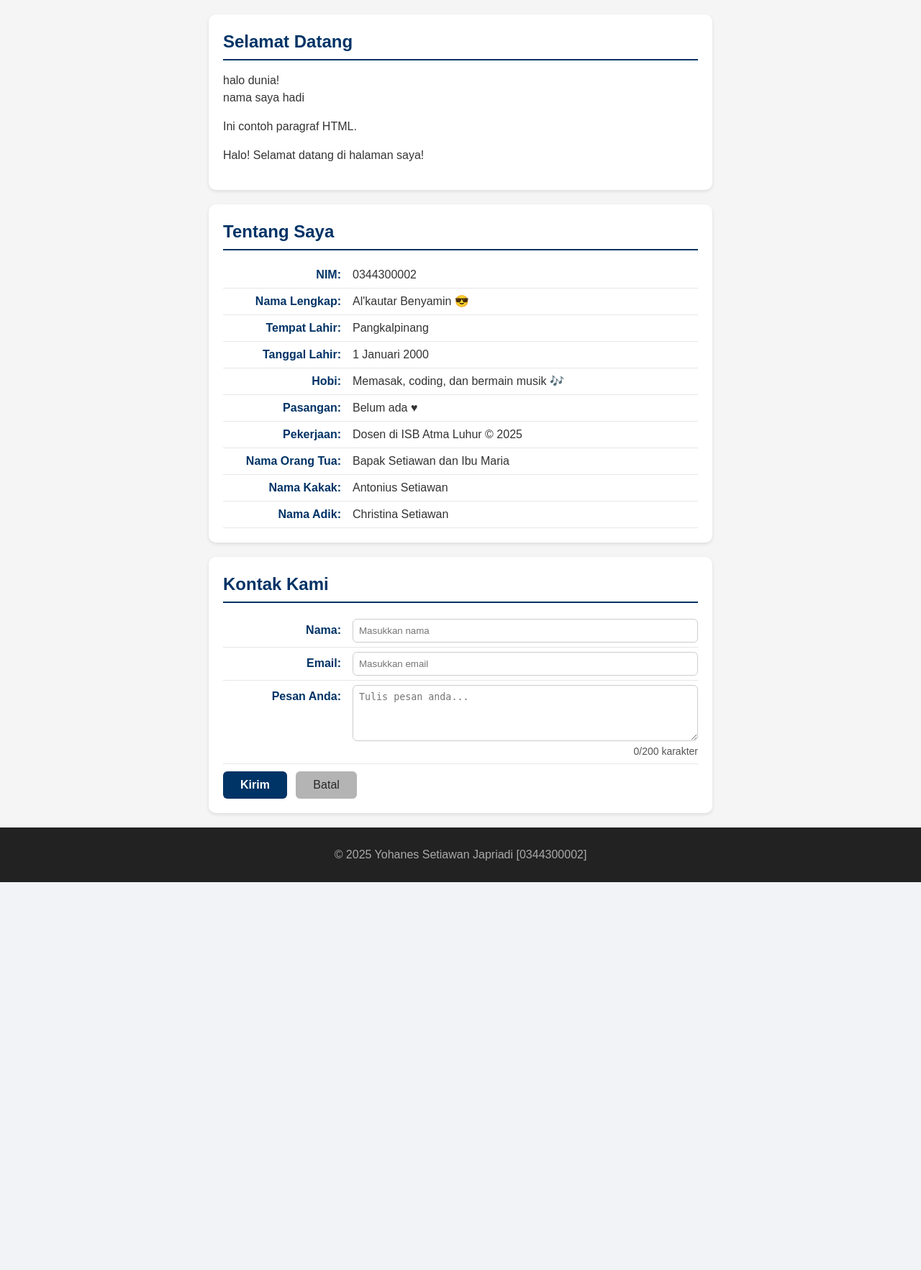
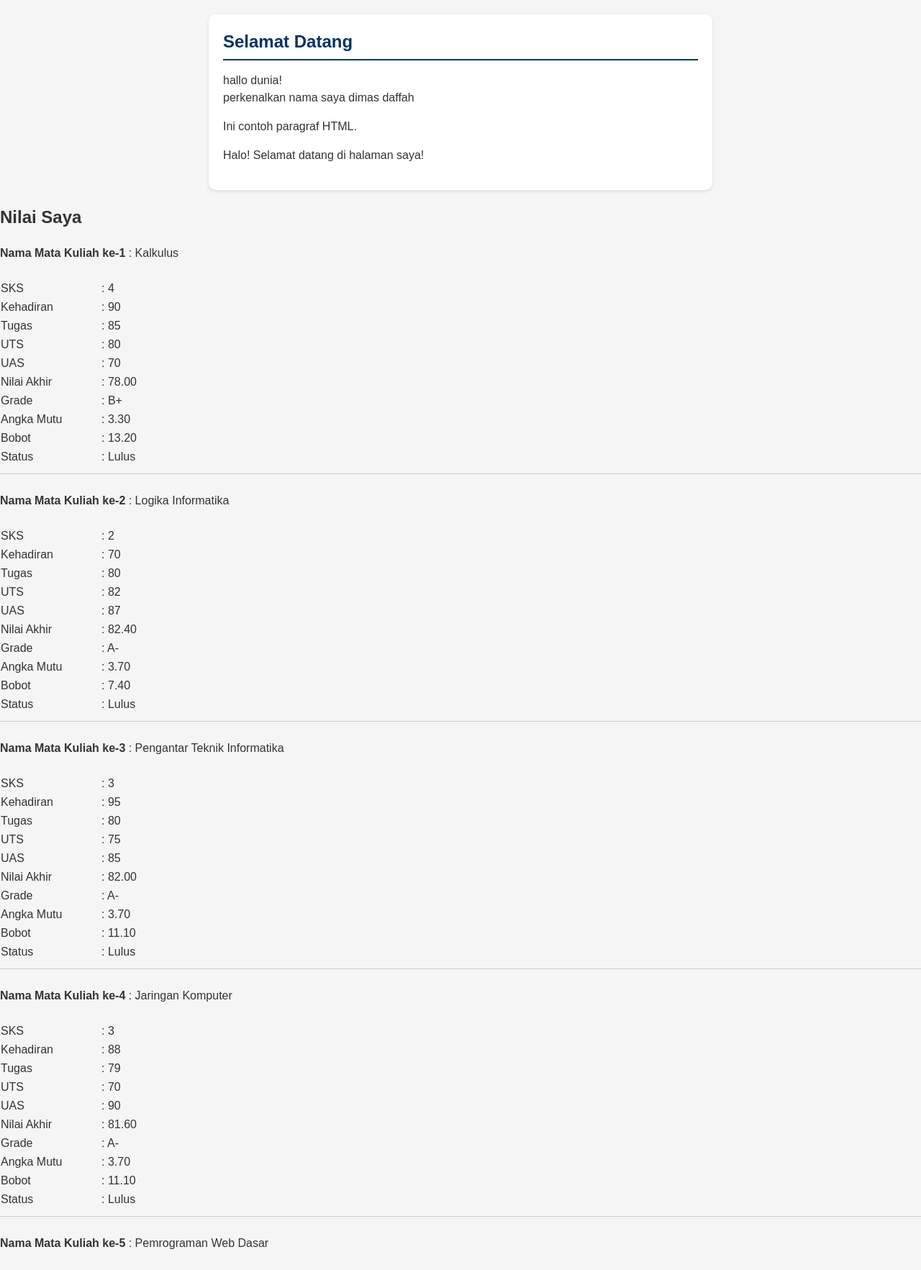
Before and after one commit to 2511500013-yassarmanse/2511500013-PWD-TI1A-2526O, a PHP site: page /pertemuan-07/index.php in a window 1280 px wide. Shown: the part 155-1920 px from the top of the page at 72% size. Before the commit the page ends 1381 px from the top, so only its background shows below. Run offline with PHP 8.4, Linux system fonts and the light colour scheme.

Commit message:
pertemuan 7

```diff
--- a/pertemuan-07/index.php
+++ b/pertemuan-07/index.php
@@ -1,17 +1,20 @@
 <!DOCTYPE html>
-<html lang="en">
+<html lang="id">
 
 <head>
     <meta charset="UTF-8">
     <meta name="viewport" content="width=device-width, initial-scale=1.0">
     <title>Judul Halaman</title>
     <link rel="stylesheet" href="style.css">
+    <style>
+
+    </style>
 </head>
 
 <body>
     <header>
         <h1>Ini Header</h1>
-    <button class="menu-toggle" id="menuToggle" aria-label="Toggle Navigation">
+        <button class="menu-toggle" id="menuToggle" aria-label="Toggle navigation">
             &#9776;
         </button>
         <nav>
@@ -27,57 +30,210 @@
         <section id="home">
             <h2>Selamat Datang</h2>
             <?php
-      echo "halo dunia!<br>";
-      echo "nama saya hadi";
+            echo "hallo dunia!<br>";
+            echo "perkenalkan nama saya dimas daffah";
             ?>
             <p>Ini contoh paragraf HTML.</p>
         </section>
 
+<section id="ipk">
+    <h2>Nilai Saya</h2>
+
+    <?php
+    // ==========================
+    // Data Mata Kuliah
+    // ==========================
+    $namaMatkul1 = "Kalkulus";
+    $namaMatkul2 = "Logika Informatika";
+    $namaMatkul3 = "Pengantar Teknik Informatika";
+    $namaMatkul4 = "Jaringan Komputer";
+    $namaMatkul5 = "Pemrograman Web Dasar";
+
+    $sksMatkul1 = 4;
+    $sksMatkul2 = 2;
+    $sksMatkul3 = 3;
+    $sksMatkul4 = 3;
+    $sksMatkul5 = 3;
+
+    $nilaiHadir1 = 90; $nilaiTugas1 = 85; $nilaiUTS1 = 80; $nilaiUAS1 = 70;
+    $nilaiHadir2 = 70; $nilaiTugas2 = 80; $nilaiUTS2 = 82; $nilaiUAS2 = 87;
+    $nilaiHadir3 = 95; $nilaiTugas3 = 80; $nilaiUTS3 = 75; $nilaiUAS3 = 85;
+    $nilaiHadir4 = 88; $nilaiTugas4 = 79; $nilaiUTS4 = 70; $nilaiUAS4 = 90;
+    $nilaiHadir5 = 79; $nilaiTugas5 = 80; $nilaiUTS5 = 90; $nilaiUAS5 = 100;
+
+    // ==========================
+    // Fungsi-fungsi
+    // ==========================
+    function hitungNilaiAkhir($hadir, $tugas, $uts, $uas) {
+        return (0.1 * $hadir) + (0.2 * $tugas) + (0.3 * $uts) + (0.4 * $uas);
+    }
+
+    function tentukanGrade($nilaiAkhir, $hadir) {
+        if ($hadir < 70) return "E";
+        elseif ($nilaiAkhir >= 85) return "A";
+        elseif ($nilaiAkhir >= 80) return "A-";
+        elseif ($nilaiAkhir >= 75) return "B+";
+        elseif ($nilaiAkhir >= 70) return "B";
+        elseif ($nilaiAkhir >= 65) return "B-";
+        elseif ($nilaiAkhir >= 60) return "C";
+        elseif ($nilaiAkhir >= 50) return "D";
+        else return "E";
+    }
+
+    function konversiMutu($grade) {
+        switch($grade) {
+            case "A": return 4.0;
+            case "A-": return 3.7;
+            case "B+": return 3.3;
+            case "B": return 3.0;
+            case "B-": return 2.7;
+            case "C": return 2.0;
+            case "D": return 1.0;
+            default: return 0.0;
+        }
+    }
+
+    // ==========================
+    // Proses Perhitungan
+    // ==========================
+    $matkul = [
+        [$namaMatkul1, $sksMatkul1, $nilaiHadir1, $nilaiTugas1, $nilaiUTS1, $nilaiUAS1],
+        [$namaMatkul2, $sksMatkul2, $nilaiHadir2, $nilaiTugas2, $nilaiUTS2, $nilaiUAS2],
+        [$namaMatkul3, $sksMatkul3, $nilaiHadir3, $nilaiTugas3, $nilaiUTS3, $nilaiUAS3],
+        [$namaMatkul4, $sksMatkul4, $nilaiHadir4, $nilaiTugas4, $nilaiUTS4, $nilaiUAS4],
+        [$namaMatkul5, $sksMatkul5, $nilaiHadir5, $nilaiTugas5, $nilaiUTS5, $nilaiUAS5],
+    ];
+
+    $totalBobot = 0;
+    $totalSKS = 0;
+    $no = 1;
+
+    // ==========================
+    // Tampilkan Output Rapi
+    // ==========================
+    foreach ($matkul as $m) {
+        list($nama, $sks, $hadir, $tugas, $uts, $uas) = $m;
+
+        $nilaiAkhir = hitungNilaiAkhir($hadir, $tugas, $uts, $uas);
+        $grade = tentukanGrade($nilaiAkhir, $hadir);
+        $mutu = konversiMutu($grade);
+        $bobot = $mutu * $sks;
+        $status = ($grade == "D" || $grade == "E") ? "Gagal" : "Lulus";
+
+        $totalBobot += $bobot;
+        $totalSKS += $sks;
+
+        echo "<div style='margin-bottom:25px; border-bottom:1px solid #ccc; padding-bottom:10px;'>";
+        echo "<b>Nama Mata Kuliah ke-$no</b> : $nama<br><br>";
+        echo "<table style='border-collapse:collapse; width:350px;'>";
+        echo "<tr><td style='width:140px;'>SKS</td><td>: $sks</td></tr>";
+        echo "<tr><td>Kehadiran</td><td>: $hadir</td></tr>";
+        echo "<tr><td>Tugas</td><td>: $tugas</td></tr>";
+        echo "<tr><td>UTS</td><td>: $uts</td></tr>";
+        echo "<tr><td>UAS</td><td>: $uas</td></tr>";
+        echo "<tr><td>Nilai Akhir</td><td>: ".number_format($nilaiAkhir,2)."</td></tr>";
+        echo "<tr><td>Grade</td><td>: $grade</td></tr>";
+        echo "<tr><td>Angka Mutu</td><td>: ".number_format($mutu,2)."</td></tr>";
+        echo "<tr><td>Bobot</td><td>: ".number_format($bobot,2)."</td></tr>";
+        echo "<tr><td>Status</td><td>: $status</td></tr>";
+        echo "</table>";
+        echo "</div>";
+
+        $no++;
+    }
+
+    $ipk = $totalBobot / $totalSKS;
+
+    echo "<h3>Total Bobot = ".number_format($totalBobot,2)."</h3>";
+    echo "<h3>Total SKS = $totalSKS</h3>";
+    echo "<h2>IPK = ".number_format($ipk,2)."</h2>";
+    ?>
+</section>
+
         <section id="about">
             <?php
-      $nim = 2511500010;
-      $NIM = '0344300002';
-      $nama = "Say'yid Abdullah";
-      $Nama = 'Al\'kautar Benyamin';
+            $nim = 2511500013;
+            $NIM = 2511500018;
+            $nama = "yassar'manse";
+            $NAMA = "manse\yassar'";
+            $lahir = "pangkalpinang/";
+            $LAHIR = "bangka belitung";
+            $tanggal = "3 april 2007'";
+            $TANGGAL = "3 april  2007";
+            $hobi = "bermain raket  dan game";
+            $HOBI = "bermain raket  dan game";
+            $pasangan = "belum ada?";
+            $PASANGAN = "belum ada";
+            $pekerjaan = "tidak bekerja'";
+            $PEKERJAAN = "tidak bekerja";
+            $orangtua = "bapak deny mane dan ibu aminah'";
+            $ORANGTUA = "bapak deny manse dan ibu aminah";
+            $kakak = "tidak ada'";
+            $KAKAK = "tidak ada";
+            $adik = "tidak ada'";
+            $ADIK = "tidak ada'";
             ?>
             <h2>Tentang Saya</h2>
             <p><strong>NIM:</strong>
             <?php
-        echo $NIM;
+            echo $nim;
             ?>
-      </p>
             <p><strong>Nama Lengkap:</strong>
             <?php
-        echo $Nama;
-        ?> &#128526;
-      </p>
-      <p><strong>Tempat Lahir:</strong> Pangkalpinang</p>
-      <p><strong>Tanggal Lahir:</strong> 1 Januari 2000</p>
-      <p><strong>Hobi:</strong> Memasak, coding, dan bermain musik &#127926;</p>
-      <p><strong>Pasangan:</strong> Belum ada &hearts;</p>
-      <p><strong>Pekerjaan:</strong> Dosen di ISB Atma Luhur &copy; 2025</p>
-      <p><strong>Nama Orang Tua:</strong> Bapak Setiawan dan Ibu Maria</p>
-      <p><strong>Nama Kakak:</strong> Antonius Setiawan</p>
-      <p><strong>Nama Adik:</strong> Christina Setiawan</p>
+            echo $nama;
+            ?>&#128526;</p>
+            <p><strong>Tempat Lahir:</strong>
+            <?php
+            echo $lahir;
+            ?>
+            <p><strong>Tanggal Lahir:</strong>
+            <?php
+            echo $tanggal;
+            ?>
+            <p><strong>Hobi:</strong>
+            <?php
+            echo $hobi;
+            ?>
+            <p><strong>Pasangan:</strong>
+            <?php
+            echo $pasangan;
+            ?> &hearts;</p>
+            <p><strong>Pekerjaan:</strong>
+            <?php
+            echo $pekerjaan;
+            ?> &copy;</p>
+            <p><strong>Nama Orang Tua:</strong>
+            <?php
+            echo $orangtua;
+            ?>
+            <p><strong>Nama Kakak:</strong>
+            <?php
+            echo $kakak;
+            ?>
+            <p><strong>Nama Adik:</strong>
+            <?php
+            echo $adik;
+            ?>
         </section>
 
-    <section id="contact">
-      <h2>Kontak Kami</h2>
-      <form action="" method="GET">
-
+        <section id="contact" class="container">
+            <h2>Kontak Saya</h2>
+            <form action="" method="get">
                 <label for="txtNama"><span>Nama:</span>
-          <input type="text" id="txtNama" name="txtNama" placeholder="Masukkan nama" required autocomplete="name">
+                    <input type="text" id="txtNama" name="txtNama" placeholder="Masukkan nama" required
+                        autocomplete="name">
                 </label>
 
                 <label for="txtEmail"><span>Email:</span>
-          <input type="email" id="txtEmail" name="txtEmail" placeholder="Masukkan email" required autocomplete="email">
+                    <input type="email" id="txtEmail" name="txtEmail" placeholder="Masukkan email" required
+                        autocomplete="email">
                 </label>
 
-        <label for="txtPesan"><span>Pesan Anda:</span>
-          <textarea id="txtPesan" name="txtPesan" rows="4" placeholder="Tulis pesan anda..." required></textarea>
+                <label for="txtPesan"><span>Pesan:</span>
+                    <textarea name="txtPesan" id="txtPesan" rows="4" placeholder="Tulis pesan anda..."
+                        required></textarea>
                     <small id="charCount">0/200 karakter</small>
                 </label>
-
 
                 <button type="submit">Kirim</button>
                 <button type="reset">Batal</button>
@@ -86,10 +242,8 @@
     </main>
 
     <footer>
-    <p>&copy; 2025 Yohanes Setiawan Japriadi [0344300002]</p>
+        <p>&copy; 2025 yassarmanse [2511500013]</p>
     </footer>
-
+</body>
 <script src="script.js"></script>
-</body>
-
 </html>
```
Lines whose indentation alone changed are shown as unchanged.
